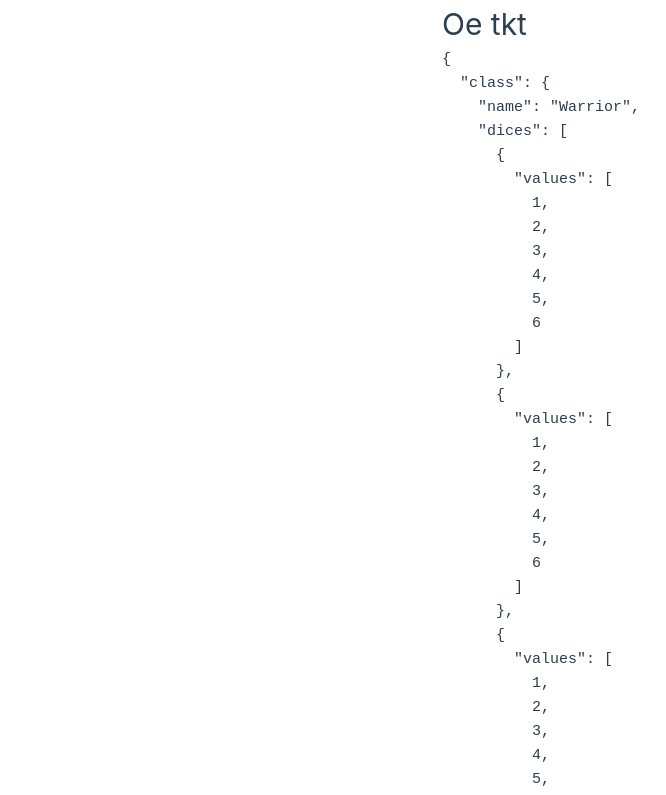
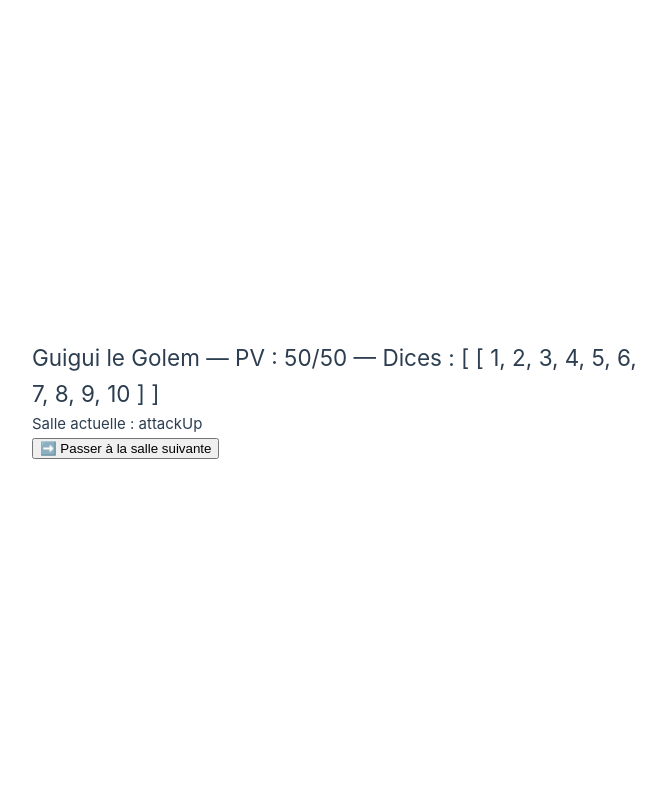
Before and after one commit to GuiguiLeGolem/poc-dice-game, a Vue app: page / in a window 1280 px wide. Shown: the top 795 px of the page, without its empty margins (0-666 px from the left). Built offline with nearby package versions, Linux system fonts and the light colour scheme.

Commit message:
exo 21/10/2025

```diff
--- a/src/App.vue
+++ b/src/App.vue
@@ -2,15 +2,16 @@
 import HelloWorld from './components/HelloWorld.vue'
 import TheWelcome from './components/TheWelcome.vue'
 import PocDiceWarrior from './components/poc-dice-warrior.vue'
+import Game from './components/Game.vue'
 </script>
 
 <template>
   <main>
-    <PocDiceWarrior />
+    <Game />
   </main>
 </template>
 
-<style scoped>
+<!-- <style scoped>
 header {
   line-height: 1.5;
 }
@@ -37,4 +38,4 @@ header {
     flex-wrap: wrap;
   }
 }
-</style>
+</style> -->
--- /dev/null
+++ b/src/classes/Boss.ts
@@ -0,0 +1,7 @@
+import { Enemy } from './Enemy'
+
+export class Boss extends Enemy {
+  constructor(name: string, pv: number, diceFaces: number, image: string) {
+    super(name, pv, diceFaces, image)
+  }
+}
--- /dev/null
+++ b/src/classes/Character.ts
@@ -0,0 +1,18 @@
+export class Character {
+  name: string
+  pv: number
+  dice: number[]
+
+  constructor(name: string) {
+    this.name = name
+  }
+
+  rollDice(): number {
+    const randomIndex = Math.floor(Math.random() * this.dice.length)
+    return this.dice[randomIndex]
+  }
+
+  isAlive(): boolean {
+    return this.pv > 0
+  }
+}
--- /dev/null
+++ b/src/classes/Enemy.ts
@@ -0,0 +1,19 @@
+import { Character } from './Character'
+
+export class Enemy extends Character {
+  image: string
+
+  constructor(name: string, pv: number, diceFaces: number, image: string) {
+    super(name)
+    this.dice = Array.from({ length: diceFaces }, (_, i) => i + 1)
+    this.image = image
+    this.pv = pv
+  }
+
+  scaling(scale: number){
+    this.pv = this.pv * scale
+    this.dice.forEach(diceFace => {
+      diceFace = diceFace * scale
+    })
+  }
+}
--- /dev/null
+++ b/src/classes/Player.ts
@@ -0,0 +1,58 @@
+import { Character } from './Character'
+import { Enemy } from './Enemy'
+
+export class Player extends Character {
+  maxPv: number = 0
+  dices: Array<Array<number>> = []
+  enemiesKilled: number = 0
+  bossesKilled: number = 0
+
+  constructor(name: string, pv: number, diceFaces: number) {
+    super(name)
+    this.pv = pv
+    this.maxPv = pv
+
+    this.dice = Array.from({ length: diceFaces }, (_, i) => i + 1)
+    this.dices.push(this.dice)
+  }
+
+  attackTarget(target: Enemy) {
+    var damage = 0
+
+    if(this.dices.length < 2){
+      damage = this.rollDice()
+    } else {
+      damage = this.rollAllDices()
+    }
+
+    target.pv -= damage
+    console.log(`${this.name} inflige ${damage} dégâts à ${target.name}`)
+  }
+
+  rollAllDices(): number {
+    let totalDamage = 0
+
+    for (const dice of this.dices) {
+      const roll = this.rollDiceFrom(dice)
+      totalDamage += roll
+      console.log(`🎲 Dé lancé (${dice.length} faces) → ${roll}`)
+    }
+
+    return totalDamage
+  }
+
+  private rollDiceFrom(dice: number[]): number {
+    const randomIndex = Math.floor(Math.random() * dice.length)
+    return dice[randomIndex]
+  }
+
+  heal(percent: number) {
+    const healAmount = Math.floor(this.maxPv * percent)
+    this.pv = Math.min(this.pv + healAmount, this.maxPv)
+  }
+
+  addDice(diceFaces: number){
+    const newDice = Array.from({ length: diceFaces }, (_, i) => i + 1)
+    this.dices.push(newDice)
+  }
+}
--- /dev/null
+++ b/src/classes/Room.ts
@@ -0,0 +1,31 @@
+import { Enemy } from './Enemy'
+import { Boss } from './Boss'
+import { Player } from './Player'
+
+export type RoomType = 'enemy' | 'boss' | 'heal' | 'attackUp'
+
+export class Room {
+  type: RoomType
+  content: Enemy | Boss | null = null
+
+  constructor() {
+    const types: RoomType[] = ['enemy', 'boss', 'heal', 'attackUp']
+    this.type = types[Math.floor(Math.random() * types.length)]
+
+    if (this.type === 'enemy') {
+      this.content = new Enemy("Goon (LEGO Edition)", 6, 20, "https://m.media-amazon.com/images/I/61JyALvWl0L.jpg")
+    } else if (this.type === 'boss') {
+      this.content = new Boss("Nicolas Sarkozy", 10, 50, "https://pictures.laprovence.com/cdn-cgi/image/width=800,format=auto,quality=80/media/melody/2025/10/19/files-former-french-president-nicolas-sarkozy-leaves-in-front-of-his-wife-french-italian-singer-carl-1760852082_6857cf5059e86ac57cf5059e89067cv_.jpg")
+    }
+  }
+
+  applyEffect(player: Player) {
+    if (this.type === 'heal') {
+      player.heal(0.15)
+      console.log(`💚 Tu récupères 15% de tes PV ! (${player.pv}/${player.maxPv})`)
+    } else if (this.type === 'attackUp') {
+      player.addDice(3)
+      console.log(`⚔️ Ta force augmente ! Tu as gagné un nouveau dès à 3 faces (ca existe pas, c'est un cylindre chef)`)
+    }
+  }
+}
--- /dev/null
+++ b/src/components/Game.vue
@@ -0,0 +1,73 @@
+<template>
+  <div>
+    <h2>{{ player.name }} — PV : {{ player.pv }}/{{ player.maxPv }} — Dices : {{ player.dices }}</h2>
+    <p>Salle actuelle : {{ currentRoom.type }}</p>
+
+    <div v-if="enemy">
+      <p>{{ enemy.name }} — PV : {{ enemy.pv }}</p>
+      <img :src="enemy.image" style="height: 400px; width: auto;"/>
+      <button @click="attackEnemy">⚔️ Attaquer</button>
+    </div>
+
+    <div v-else>
+      <button @click="nextRoom">➡️ Passer à la salle suivante</button>
+    </div>
+
+    <div v-if="gameOver">
+      <h2>💀 Partie terminée 💀</h2>
+      <p>Ennemis vaincus : {{ player.enemiesKilled }}</p>
+      <p>Boss vaincus : {{ player.bossesKilled }}</p>
+    </div>
+  </div>
+</template>
+
+<script setup lang="ts">
+import { reactive, ref } from 'vue'
+import { Player } from '../classes/Player'
+import { Room } from '../classes/Room'
+import { Enemy } from '../classes/Enemy'
+import { Boss } from '../classes/Boss'
+
+const player = reactive(new Player("Guigui le Golem", 50, 10)) as Player
+const currentRoom = reactive(new Room())
+const enemy = ref<Enemy | Boss | null>(currentRoom.content)
+const gameOver = ref(false)
+
+function attackEnemy() {
+  if (!enemy.value) return
+
+  player.attackTarget(enemy.value)
+
+  if (!enemy.value.isAlive()) {
+    if (currentRoom.type === 'enemy') player.enemiesKilled++
+    if (currentRoom.type === 'boss') player.bossesKilled++
+    enemy.value = null
+    //alert("💥 Ennemi vaincu !")
+    return
+  }
+
+  // Ennemi riposte
+  player.pv -= enemy.value.rollDice()
+
+  if (player.pv <= 0) {
+    player.pv = 0
+    gameOver.value = true
+    alert("💀 Tu es mort... 💀")
+  }
+}
+
+function nextRoom() {
+  if (gameOver.value) return
+
+  const newRoom = new Room()
+  Object.assign(currentRoom, newRoom)
+  enemy.value = newRoom.content
+
+  if (newRoom.type === 'heal' || newRoom.type === 'attackUp') {
+    newRoom.applyEffect(player)
+    enemy.value = null
+  } else if(player.bossesKilled > 0) {
+    enemy.value.scaling(player.bossesKilled)
+  }
+}
+</script>
--- a/src/components/poc-dice-warrior.vue
+++ b/src/components/poc-dice-warrior.vue
@@ -1,31 +1,37 @@
 <template>
   <div>
-    <h1>Oe tkt</h1>
-    <!-- Affiche l'objet entier en JSON -->
-    <pre>{{ JSON.stringify(monObjet, null, 2) }}</pre>
+    <div>
+      <p>{{ player.name }}</p>
+    </div>
+
+    <div>
+      <p>{{ enemy.name }} — PV : {{ enemy.pv }}</p>
+      <img :src="enemy.image" style="height: 400px; width: auto;" />
+    </div>
+
+    <div>
+      <button @click="inflictDamage">
+        <p>Roll the Dice</p>
+      </button>
+    </div>
   </div>
 </template>
 
-<script setup>
+<script setup lang="ts">
 import { reactive } from 'vue'
+import { Enemy } from '../classes/Enemy'
+import { Player } from '../classes/Player'
 
-// Création d'un objet complexe
-const monObjet = reactive({
-  class: {
-    name: "Warrior",
-    dices: [
-      { values: [1, 2, 3, 4, 5, 6] },
-      { values: [1, 2, 3, 4, 5, 6] },
-      { values: [1, 2, 3, 4, 5, 6] },
-      { values: [1, 2, 3, 4, 5, 6] },
-      { values: [1, 2, 3, 4, 5, 6] },
-    ],
-    skills: [
-      { name: "", degats: 25 }
-    ]
-  },
-  cards: {
+const player = reactive(new Player("Guigui le Golem", 100, 10))
+const enemy = reactive(new Enemy("Goon", 20, 6,"https://m.media-amazon.com/images/I/61JyALvWl0L.jpg"))
 
+function inflictDamage(): void {
+  const damage = player.rollDice()
+  enemy.pv -= damage
+
+  if (enemy.pv <= 0) {
+    enemy.pv = 0
+    alert("💥 GG ! L'ennemi est KO 💥")
   }
-})
+}
 </script>
```
